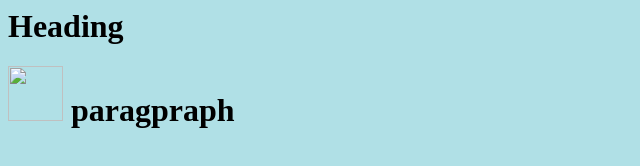
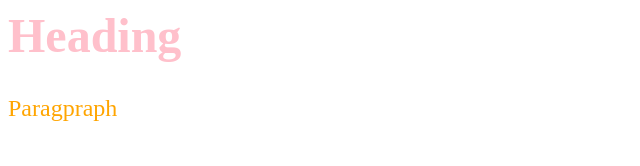
Before and after one commit to da7023/revision, a plain HTML site: page index.html in a window 1280 px wide. Shown: the whole page, without its empty margins (0-640 px from the left). Drawn offline with Linux system fonts and the light colour scheme.

Commit message:
Update index.html

```diff
--- a/index.html
+++ b/index.html
@@ -1,9 +1,21 @@
 <html>
+  <head>
+    <style>
+      h1 {
+        color: pink;
+        font family: courier;
+          font-size: 300%;
+      }
+      p1 {
+        color: orange;
+        font family: courier;
+        font-size: 150%;
+      }
+     </style>
+</head>
 <body>
-  <body style="background-color:powderblue;">
-<h1> Heading <h1>
-  <img src = "hello.jpg" width = "55" length = "22"
-<p1> paragpraph <p1>
-  <p1 style = "color:pink;"> </p1>
+
+<h1> Heading </h1>
+<p1> Paragpraph </p1>
   </body>
-  </html>
+</html>
```
